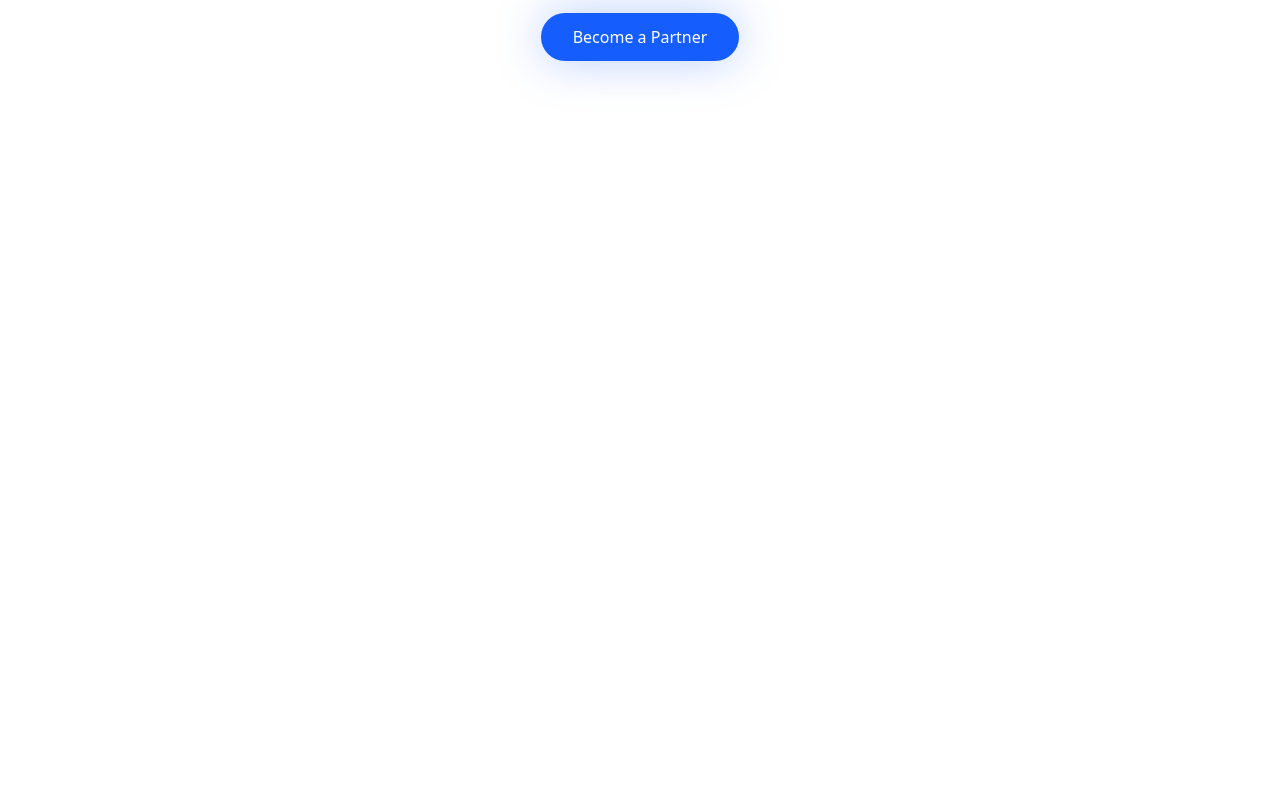
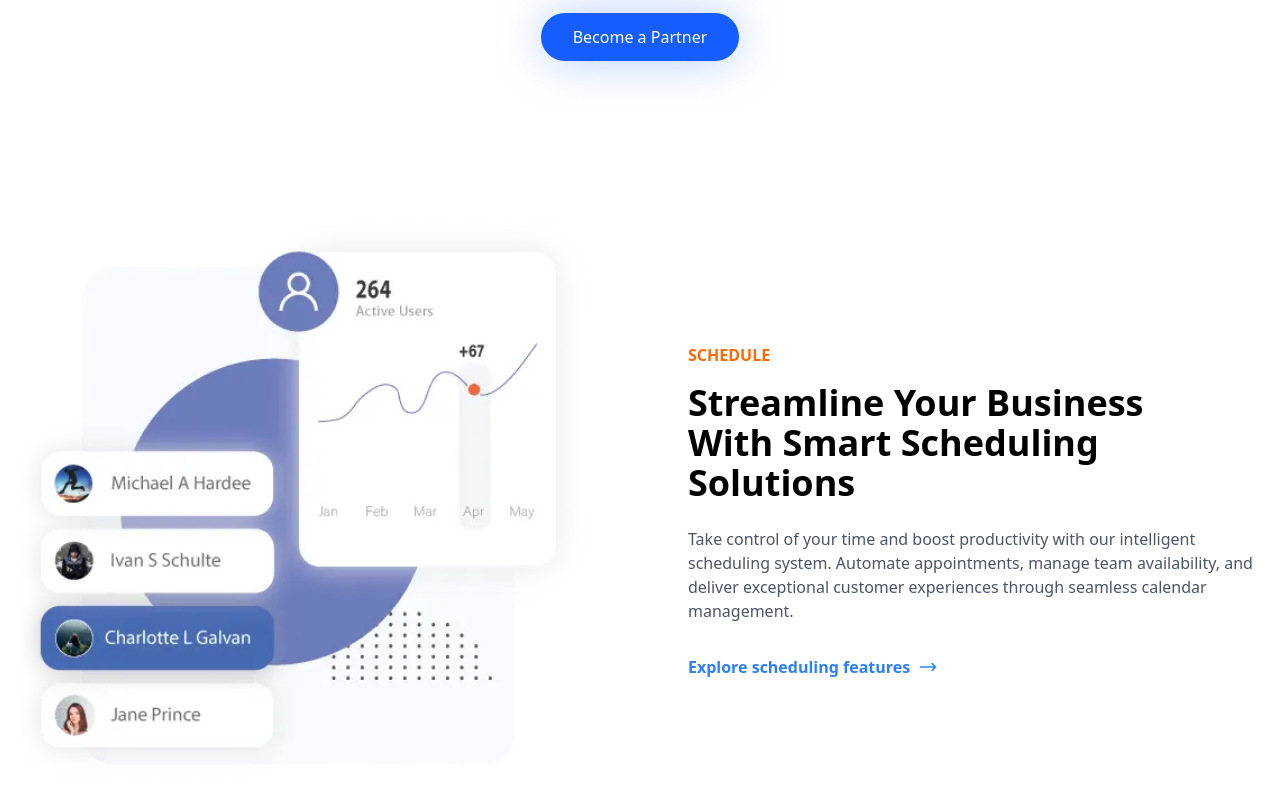
Before and after one commit to Amansoni045/StartupSprint, a React (Vite) app: page / in a window 1280 px wide. Shown: the part 1876-2676 px from the top of the page. Before the commit the page ends 2001 px from the top, so only its background shows below. Built offline with nearby package versions, Linux system fonts and the light colour scheme.

Commit message:
completed Schedule Section

```diff
--- a/src/App.jsx
+++ b/src/App.jsx
@@ -4,6 +4,7 @@
 import CompanyLogo from './components/CompanyLogo'
 import PurposeSection from './components/PurposeSection.jsx'
 import Features from './components/Features.jsx'
+import Schedule from './components/Schedule.jsx'
 
 
 function App() {
@@ -16,6 +17,7 @@
         <CompanyLogo />
         <PurposeSection />
         <Features />
+        <Schedule />
       </div>
     </main>
   )
--- /dev/null
+++ b/src/components/Schedule.jsx
@@ -0,0 +1,56 @@
+import scheduleImage from '../assets/stats.webp';
+
+const Schedule = () => {
+  return (
+    <section
+      id="schedule"
+      className="max-w-7xl mx-auto px-4 py-16 md:py-24"
+    >
+      <div className="flex flex-col md:flex-row items-center justify-between gap-12 md:gap-24">
+        {/* Left side - Image */}
+        <div className="w-full md:w-1/2">
+          <img
+            src={scheduleImage}
+            alt="Statistics dashboard"
+            className="w-full h-auto"
+          />
+        </div>
+
+        {/* Right side - Content */}
+        <div className="w-full md:w-1/2">
+          <span className="text-orange-500 font-semibold">
+            SCHEDULE
+          </span>
+          <h2 className="text-3xl md:text-4xl font-bold text-navy-900 mt-4 mb-6">
+            Streamline Your Business <br />
+            With Smart Scheduling Solutions
+          </h2>
+          <p className="text-gray-600 mb-8">
+            Take control of your time and boost productivity with our intelligent scheduling system. Automate appointments, manage team availability, and deliver exceptional customer experiences through seamless calendar management.
+          </p>
+          <a
+            href="#"
+            className="text-blue-500 font-semibold flex items-center gap-2 hover:gap-4 transition-all"
+          >
+            Explore scheduling features
+            <svg
+              className="w-5 h-5"
+              fill="none"
+              stroke="currentColor"
+              viewBox="0 0 24 24"
+            >
+              <path
+                strokeLinecap="round"
+                strokeLinejoin="round"
+                strokeWidth={2}
+                d="M17 8l4 4m0 0l-4 4m4-4H3"
+              />
+            </svg>
+          </a>
+        </div>
+      </div>
+    </section>
+  )
+}
+
+export default Schedule;
```
